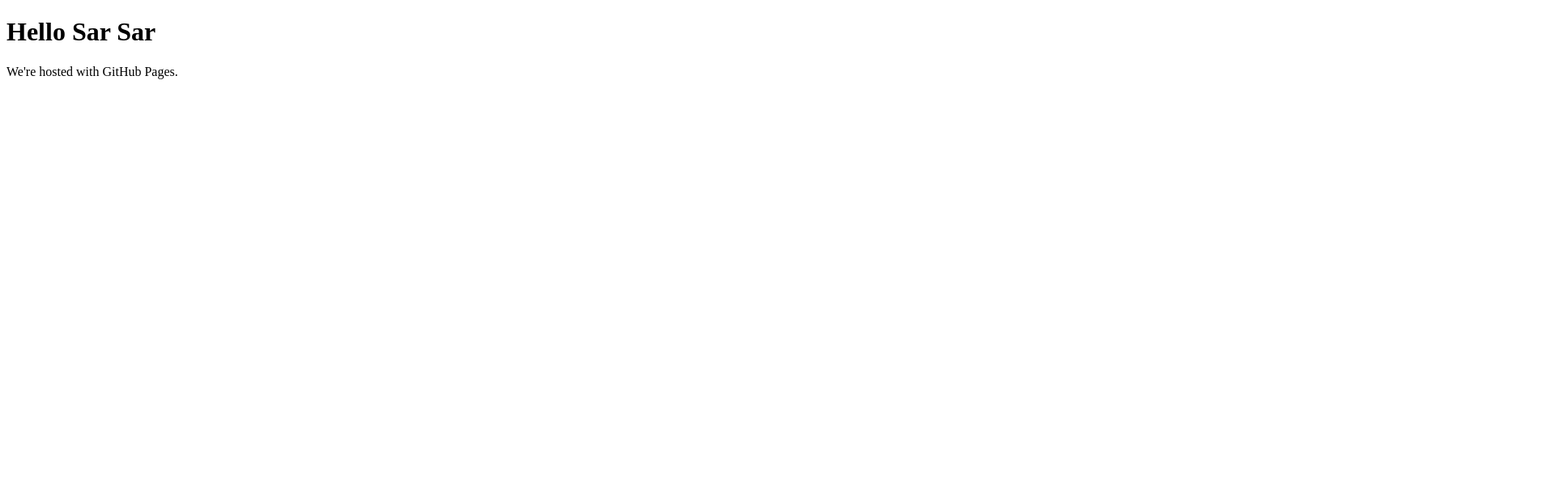
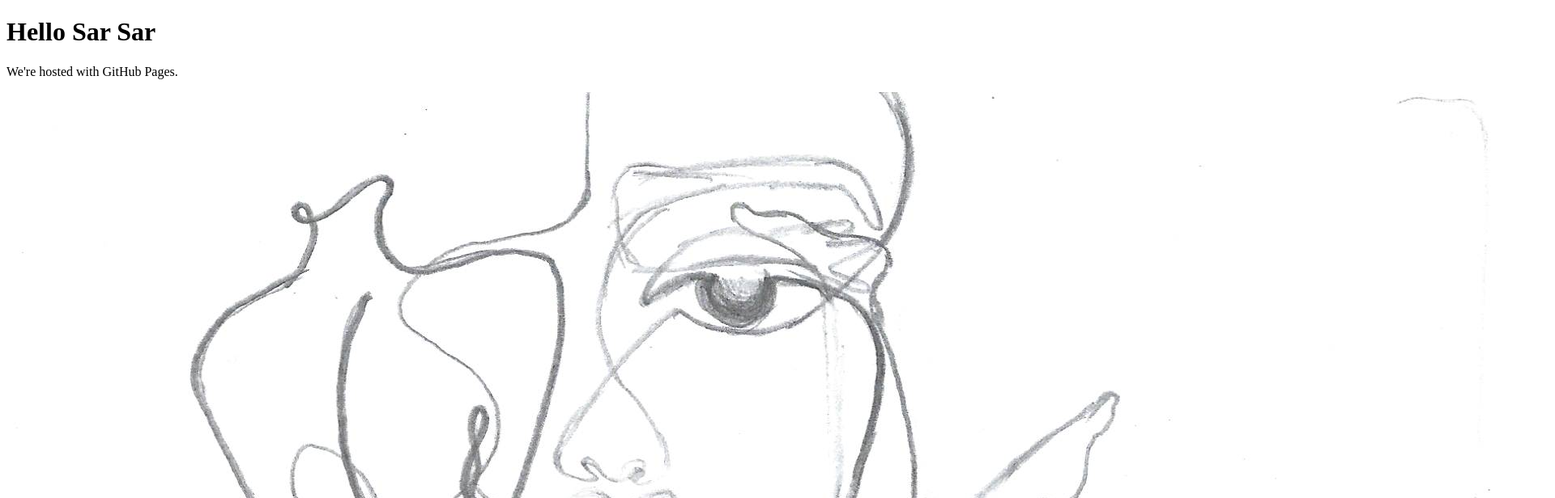
Before and after one commit to popsicleinhaler/popsicleinhaler.github.io, a plain HTML site: page index.html in a window 1280 px wide. Shown: the top 616 px of the page at 81% size, 1920 px wide, since content can reach past the window. Drawn offline with Linux system fonts and the light colour scheme.

Commit message:
image try

```diff
--- a/index.html
+++ b/index.html
@@ -3,6 +3,6 @@
 <body>
 <h1>Hello Sar Sar</h1>
 <p>We're hosted with GitHub Pages.</p>
-<img src="drawing.jpg" id="graphical abstract" alt=""/>
+<img src="docs/assets/drawing.jpg" id="graphical abstract" alt=""/>
 </body>
 </html>
```
